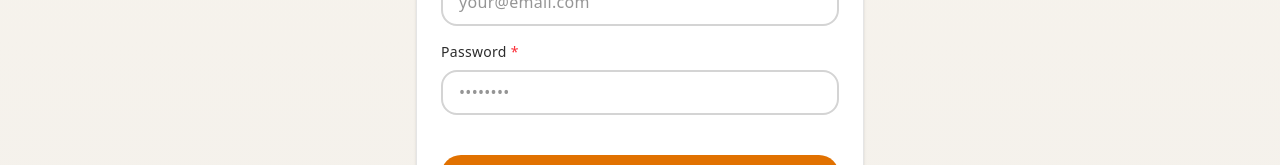
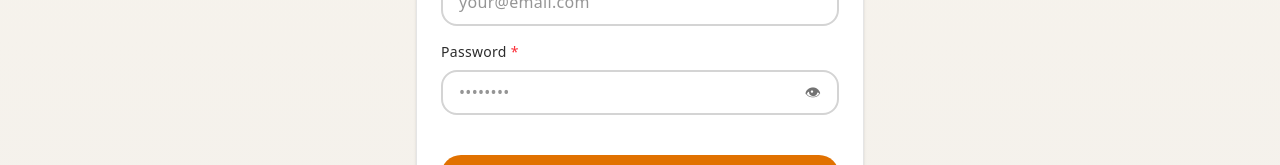
Before and after one commit to LuckyRanjos/frameworkd-structural-engine, a Next.js app: page /signin in a window 1280 px wide. Shown: the part 412-577 px from the top of the page. Built offline with nearby package versions, Linux system fonts and the light colour scheme; no server answers.

Commit message:
added password toggle with an eye button

```diff
--- a/src/app/signin/page.tsx
+++ b/src/app/signin/page.tsx
@@ -3,7 +3,7 @@
 import React, { useState } from "react";
 import { useRouter } from "next/navigation";
 import Link from "next/link";
-import { signIn, signUp } from "@/lib/auth";
+import { signIn, signUp, getSignInMethodsForEmail } from "@/lib/auth";
 import { Card, Button, Input } from "@/components/design-system";
 
 export default function SignInPage() {
@@ -13,6 +13,7 @@ export default function SignInPage() {
   const [password, setPassword] = useState("");
   const [error, setError] = useState<string | null>(null);
   const [loading, setLoading] = useState(false);
+  const [showPassword, setShowPassword] = useState(false);
 
   const handleSubmit = async (e: React.FormEvent) => {
     e.preventDefault();
@@ -26,12 +27,27 @@ export default function SignInPage() {
         await signUp(email, password);
       }
 
-      // On success, redirect to home page
-      // The UserContext will automatically update and show the app
       router.push("/");
     } catch (err: any) {
       console.error(`${mode} error:`, err);
-      setError(err.message || `${mode === "signin" ? "Sign in" : "Sign up"} failed`);
+      let message = err.message || `${mode === "signin" ? "Sign in" : "Sign up"} failed`;
+
+      if (mode === "signin" && email) {
+        try {
+          const methods = await getSignInMethodsForEmail(email);
+          if (methods.includes("google.com")) {
+            message =
+              "That email is registered with Google sign-in. Please use Google sign-in or try a different email.";
+          } else if (methods.length > 0 && !methods.includes("password")) {
+            message =
+              "This account uses a different sign-in method. Please use the correct provider or create a new account.";
+          }
+        } catch (fetchErr) {
+          console.warn("Unable to fetch sign-in methods:", fetchErr);
+        }
+      }
+
+      setError(message);
     } finally {
       setLoading(false);
     }
@@ -89,12 +105,14 @@ export default function SignInPage() {
 
               <Input
                 label="Password"
-                type="password"
+                type={showPassword ? "text" : "password"}
                 placeholder="••••••••"
                 value={password}
                 onChange={(e) => setPassword(e.target.value)}
                 required
                 disabled={loading}
+                rightIcon={showPassword ? "🙈" : "👁"}
+                onRightIconClick={() => setShowPassword((prev) => !prev)}
               />
 
               <Button
--- a/src/components/design-system/Input.tsx
+++ b/src/components/design-system/Input.tsx
@@ -6,6 +6,8 @@ interface InputProps extends InputHTMLAttributes<HTMLInputElement> {
   hint?: string;
   icon?: ReactNode;
   iconPosition?: 'left' | 'right';
+  rightIcon?: ReactNode;
+  onRightIconClick?: () => void;
   fullWidth?: boolean;
   variant?: 'default' | 'filled';
 }
@@ -34,6 +36,8 @@ export const Input: React.FC<InputProps> = ({
   hint,
   icon,
   iconPosition = 'left',
+  rightIcon,
+  onRightIconClick,
   fullWidth = true,
   variant = 'default',
   className = '',
@@ -71,15 +75,27 @@ export const Input: React.FC<InputProps> = ({
           className={`w-full px-4 py-2 rounded-2xl border-2 transition-all duration-200 ${variantClasses} ${
             icon && iconPosition === 'left' ? 'pl-10' : ''
           } ${icon && iconPosition === 'right' ? 'pr-10' : ''} ${
+            rightIcon ? 'pr-10' : ''
+          } ${
             error ? 'border-red-500 ring-2 ring-red-200' : 'border-neutral-300 focus:border-amber-600 focus:outline-none focus:ring-2 focus:ring-amber-100'
           } ${disabled ? 'bg-neutral-100 cursor-not-allowed' : ''} ${className}`}
           {...inputProps}
         />
 
-        {icon && iconPosition === 'right' && (
+        {icon && iconPosition === 'right' && !onRightIconClick && (
           <div className="absolute right-4 top-1/2 transform -translate-y-1/2 text-neutral-500 pointer-events-none flex items-center justify-center w-5 h-5">
             {icon}
           </div>
+        )}
+
+        {rightIcon && (
+          <button
+            type="button"
+            onClick={onRightIconClick}
+            className="absolute right-4 top-1/2 transform -translate-y-1/2 text-neutral-500 hover:text-foreground transition-colors flex items-center justify-center w-5 h-5"
+          >
+            {rightIcon}
+          </button>
         )}
       </div>
 
--- a/src/lib/auth.ts
+++ b/src/lib/auth.ts
@@ -9,6 +9,7 @@ import {
   signOut,
   sendEmailVerification,
   onAuthStateChanged,
+  fetchSignInMethodsForEmail,
   User,
 } from "firebase/auth";
 
@@ -81,6 +82,17 @@ export function getCurrentUser(): User | null {
 }
 
 // ============================================================
+// FETCH SIGN-IN METHOD LIST
+// ============================================================
+export async function getSignInMethodsForEmail(email: string): Promise<string[]> {
+  try {
+    return await fetchSignInMethodsForEmail(auth, email);
+  } catch (error: any) {
+    throw new Error(`Failed to check sign-in methods: ${error.message}`);
+  }
+}
+
+// ============================================================
 // LISTEN TO AUTH STATE CHANGES
 // ============================================================
 export function onAuthStateChange(
```
